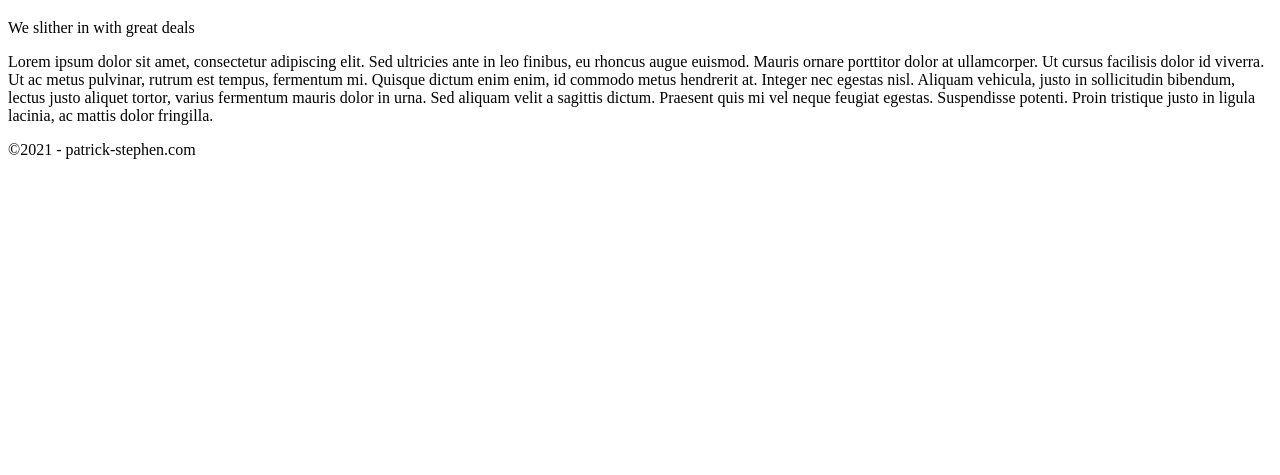
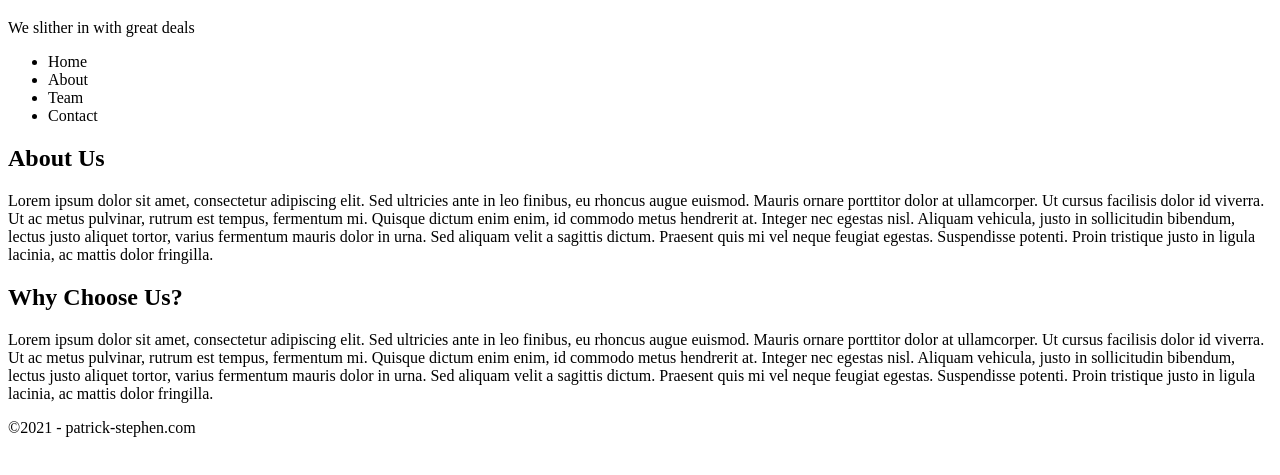
Before and after one commit to PatrickStephen/FED1StudioProject, a plain HTML site: page FED1StudioProject/Index.html in a window 1280 px wide. Shown: the part 61-536 px from the top of the page. Drawn offline with Linux system fonts and the light colour scheme.

Commit message:
AddedSections

```diff
--- a/FED1StudioProject/Index.html
+++ b/FED1StudioProject/Index.html
@@ -6,8 +6,23 @@
 </head>
 <body>
     <header><h1>Stephen's Serpants</h1><p>We slither in with great deals</p></header>
+    <nav>
+        <ul>
+            <li>Home</li>
+            <li>About</li>
+            <li>Team</li>
+            <li>Contact</li>
+        </ul>
+
+    </nav>
     <main>
         <section>
+            <h1>About Us</h1>
+            <p>
+                Lorem ipsum dolor sit amet, consectetur adipiscing elit. Sed ultricies ante in leo finibus, eu rhoncus augue euismod. Mauris ornare porttitor dolor at ullamcorper. Ut cursus facilisis dolor id viverra. Ut ac metus pulvinar, rutrum est tempus, fermentum mi. Quisque dictum enim enim, id commodo metus hendrerit at. Integer nec egestas nisl. Aliquam vehicula, justo in sollicitudin bibendum, lectus justo aliquet tortor, varius fermentum mauris dolor in urna. Sed aliquam velit a sagittis dictum. Praesent quis mi vel neque feugiat egestas. Suspendisse potenti. Proin tristique justo in ligula lacinia, ac mattis dolor fringilla.
+            </p>
+
+            <h2>Why Choose Us?</h2>
             <p>
                 Lorem ipsum dolor sit amet, consectetur adipiscing elit. Sed ultricies ante in leo finibus, eu rhoncus augue euismod. Mauris ornare porttitor dolor at ullamcorper. Ut cursus facilisis dolor id viverra. Ut ac metus pulvinar, rutrum est tempus, fermentum mi. Quisque dictum enim enim, id commodo metus hendrerit at. Integer nec egestas nisl. Aliquam vehicula, justo in sollicitudin bibendum, lectus justo aliquet tortor, varius fermentum mauris dolor in urna. Sed aliquam velit a sagittis dictum. Praesent quis mi vel neque feugiat egestas. Suspendisse potenti. Proin tristique justo in ligula lacinia, ac mattis dolor fringilla.
             </p>
```
